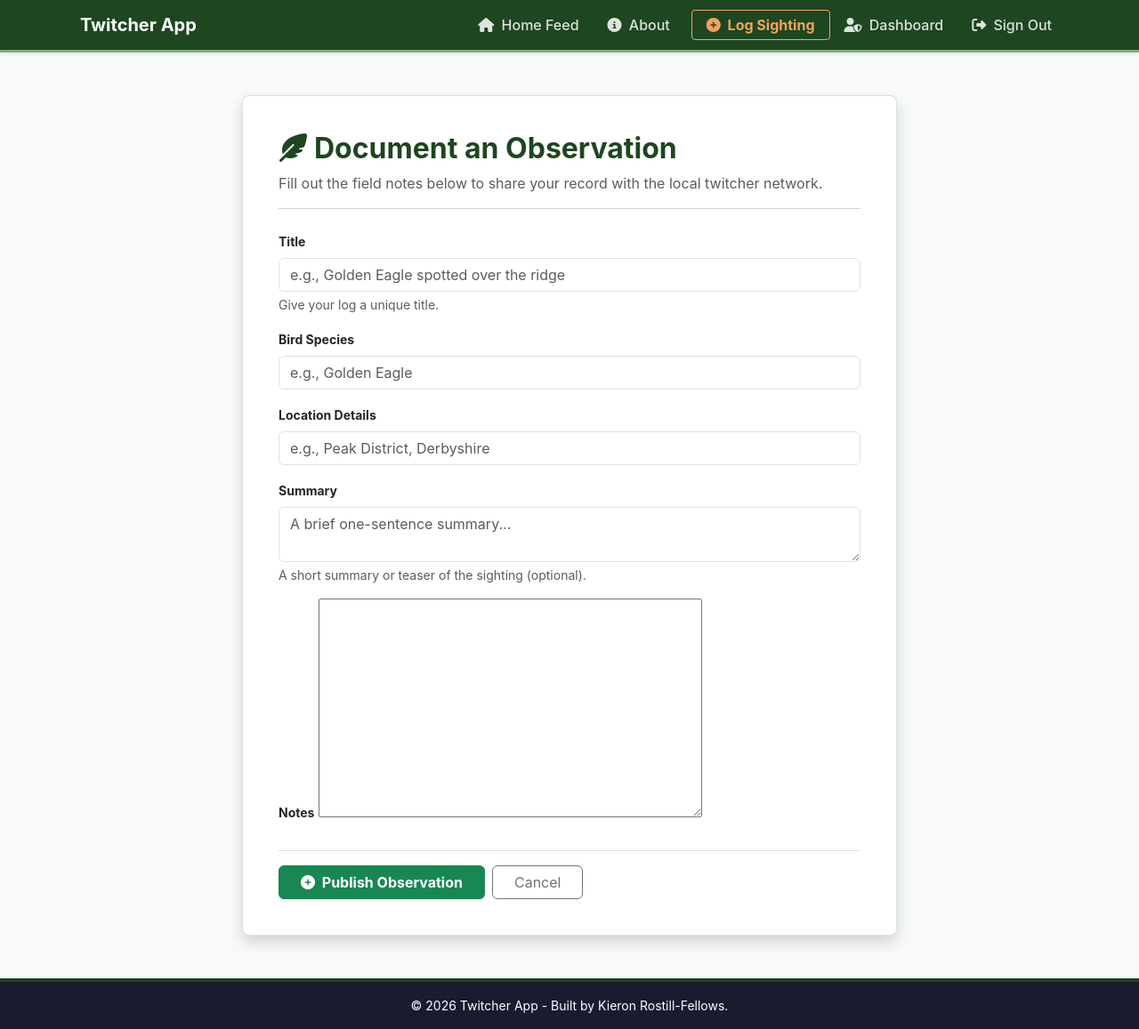
After one commit to lion695/twitcher_app, a Django app: page /log-sighting/ in a window 1280 px wide. The commit adds this page. Shown: the whole page at 89% size. Run offline with Django 4.2, Linux system fonts and the light colour scheme; the visitor is signed in with stand-in values (Sample User, id 1); some libraries are stand-ins or nearby versions.

Commit message:
fix: dynamically link log sighting navigation button to frontline frontend creation view path

```diff
--- a/sightings/forms.py
+++ b/sightings/forms.py
@@ -1,5 +1,6 @@
 from django import forms
 from .models import Comment
+from .models import Sighting
 
 
 class CommentForm(forms.ModelForm):
@@ -26,3 +27,39 @@ class CommentForm(forms.ModelForm):
         )
         # Removes the auto-generated text label for a cleaner layout
         self.fields["body"].label = False
+
+
+class SightingForm(forms.ModelForm):
+    """
+    Form class for standard users to log bird sightings from the frontend.
+    Satisfies Code Institute LO2.4 (Forms & Validation) criteria.
+    """
+
+    class Meta:
+        model = Sighting
+        fields = ["title", "species_name", "location_spotted", "summary", "notes"]
+        widgets = {
+            "title": forms.TextInput(
+                attrs={
+                    "class": "form-control",
+                    "placeholder": "e.g., Golden Eagle spotted over the ridge",
+                }
+            ),
+            "species_name": forms.TextInput(
+                attrs={"class": "form-control", "placeholder": "e.g., Golden Eagle"}
+            ),
+            "location_spotted": forms.TextInput(
+                attrs={
+                    "class": "form-control",
+                    "placeholder": "e.g., Peak District, Derbyshire",
+                }
+            ),
+            "summary": forms.Textarea(
+                attrs={
+                    "class": "form-control",
+                    "rows": 2,
+                    "placeholder": "A brief one-sentence summary...",
+                }
+            ),
+            # The 'notes' field will render our CKEditor rich text block cleanly
+        }
--- /dev/null
+++ b/sightings/templates/sightings/sighting_form.html
@@ -0,0 +1,46 @@
+{% extends 'base.html' %}
+
+{% block title %}Log a Wild Bird Sighting - Twitcher App{% endblock %}
+
+{% block content %}
+<div class="row justify-content-center my-4">
+    <div class="col-lg-8">
+        <div class="card shadow border-0 p-4">
+            <div class="card-body">
+                <header class="mb-4">
+                    <h1 class="h2 fw-bold text-success"><i class="fa-solid fa-feather-pointed me-2"></i>Document an Observation</h1>
+                    <p class="text-muted">Fill out the field notes below to share your record with the local twitcher network.</p>
+                    <hr class="text-muted">
+                </header>
+
+                <!-- Secure data submission form wrapper targeting our view logic layout -->
+                <form method="POST" class="needs-validation" novalidate>
+                    {% csrf_token %}
+
+                    {{ form.media }} <!-- Enforces CKEditor rich-text javascript assets to load smoothly -->
+
+                    {% for field in form %}
+                    <div class="mb-3">
+                        <label class="form-label fw-bold text-dark small" for="{{ field.id_for_label }}">{{ field.label }}</label>
+                        {{ field }}
+                        {% if field.help_text %}
+                        <div class="form-text text-muted xsmall">{{ field.help_text }}</div>
+                        {% endif %}
+                        {% for error in field.errors %}
+                        <div class="text-danger small mt-1"><i class="fa-solid fa-circle-exclamation me-1"></i>{{ error }}</div>
+                        {% endfor %}
+                    </div>
+                    {% endfor %}
+
+                    <div class="d-flex gap-2 mt-4 pt-3 border-top">
+                        <button type="submit" class="btn btn-success fw-bold shadow-sm px-4">
+                            <i class="fa-solid fa-circle-plus me-1"></i> Publish Observation
+                        </button>
+                        <a href="{% url 'home' %}" class="btn btn-outline-secondary px-4">Cancel</a>
+                    </div>
+                </form>
+            </div>
+        </div>
+    </div>
+</div>
+{% endblock %}
--- a/sightings/urls.py
+++ b/sightings/urls.py
@@ -1,9 +1,10 @@
 from django.urls import path
-from .views import SightingListView, SightingDetailView
+from .views import SightingListView, SightingDetailView, SightingCreateView
 
 urlpatterns = [
     # Roots the SightingListView to the base application URL path extension
     path('', SightingListView.as_view(), name='home'),
-     # Dynamic parameter pathway utilizing our model slug fields (LO1.2)
+    path('log-sighting/', SightingCreateView.as_view(), name='sighting_create'),
+    # Dynamic parameter pathway utilizing our model slug fields (LO1.2)
     path('<slug:slug>/', SightingDetailView.as_view(), name='sighting_detail'),
 ]
--- a/sightings/views.py
+++ b/sightings/views.py
@@ -1,8 +1,14 @@
 from django.shortcuts import render, get_object_or_404, redirect
 from django.views import generic
 from django.contrib import messages  # Triggers user-facing popup notifications (LO2.3)
+from django.contrib.auth.mixins import (
+    LoginRequiredMixin,
+)  # <-- Enforces access control mixin (LO3.3)
+from django.urls import reverse_lazy  # <-- Securely resolves redirection paths
+from django.utils.text import slugify  # <-- Generates browser-safe clean URL slugs
 from .models import Sighting
 from .forms import CommentForm  # Explicitly import custom form (LO2.4)
+from .forms import CommentForm, SightingForm
 
 
 # Create your views here.
@@ -74,3 +80,36 @@ class SightingDetailView(generic.DetailView):
         context = self.get_context_data()
         context["comment_form"] = form
         return self.render_to_response(context)
+
+        # Frontline CRUD operations.
+
+
+class SightingCreateView(LoginRequiredMixin, generic.CreateView):
+    """
+    Frontend class-based view allowing authenticated users to log bird observations.
+    Enforces automatic author matching and handles model data assignment safely.
+    Satisfies Code Institute LO2.2 (Create) and LO3.3 (Access Restrictions).
+    """
+
+    model = Sighting
+    form_class = SightingForm
+    template_name = "sightings/sighting_form.html"
+    success_url = reverse_lazy("home")
+
+    def form_valid(self, form):
+        """Intercepts submission to auto-assign the active user and generate a unique URL slug"""
+        # Enforces secure data relationship constraints (LO1.2)
+        form.instance.author = self.request.user
+        form.instance.status = (
+            1  # Automatically publishes post so it hits the feed instantly
+        )
+
+        # Converts title inputs (e.g. "Osprey near dam") into clean URLs ("osprey-near-dam")
+        form.instance.slug = slugify(form.instance.title)
+
+        # Triggers our dynamic layout success popup notice box banner alert (LO2.3)
+        messages.success(
+            self.request,
+            f"Success! '{form.instance.title}' has been safely logged to the community observation feed.",
+        )
+        return super().form_valid(form)
--- a/templates/base.html
+++ b/templates/base.html
@@ -67,29 +67,33 @@
                     <!-- Dynamic Authentication Conditional Rendering Layer (LO3.2 Compliance) -->
                         {% if user.is_authenticated %}
 
-                    <!-- Links visible exclusively to logged-in users -->
+                <!-- Links visible to ALL logged-in community members -->
         <li class="nav-item">
-                        <a class="nav-link text-warning px-3" href="#">
+            <!-- FIXED: Changed href="#" to map directly to our new frontline creation template view path -->
+            <a class="nav-link text-warning px-3 {% if request.path == '/log-sighting/' %}active fw-bold{% endif %}" href="{% url 'sighting_create' %}">
                 <i class="fa-solid fa-circle-plus me-1"></i>
                 Log Sighting
             </a>
         </li>
 
+        <!-- NEW RESTRICTION LAYER: Visible ONLY to Site Administrators (LO3.2 Compliance) -->
+        {% if user.is_superuser %}
         <li class="nav-item">
             <a class="nav-link px-3" href="/admin/">
                 <i class="fa-solid fa-user-shield me-1"></i>
                 Dashboard
             </a>
         </li>
+        {% endif %}
 
         <li class="nav-item">
             <!-- Named Django Allauth URL target path routing -->
-                        <a class="nav-link px-3 text-white-50 {% if request.path == logout_url %}active{% endif %}"
-                            href="{{ logout_url }}">
+            <a class="nav-link px-3 text-white-50" href="/accounts/logout/">
                 <i class="fa-solid fa-right-from-bracket me-1"></i>
                 Sign Out
             </a>
         </li>
+
 
                     {% else %}
 
```
Lines whose indentation alone changed are shown as unchanged.
